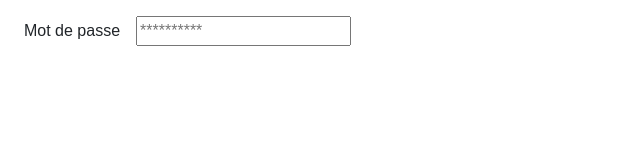
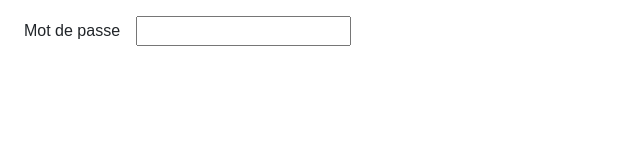
Before and after one commit to ilionel/BenchPass, a React (Create React App) app in the folder web/: page / in a window 1280 px wide. Shown: the top 160 px of the page, without its empty margins (0-640 px from the left). Built offline with nearby package versions, Linux system fonts and the light colour scheme; what @zxcvbn-ts/core would draw is missing.

Commit message:
[FIX] feedback

```diff
--- a/web/src/App.tsx
+++ b/web/src/App.tsx
@@ -21,7 +21,7 @@ zxcvbnOptions.setOptions(options)
 
 interface Indicator {
   score: number;
-  feedback: string;
+  feedback: any;
 }
 
 const App = () => {
@@ -50,7 +50,7 @@ const App = () => {
           type="password"
           onChange={(event) => setPassword(event.target.value)}
           value={password}
-          placeholder={"**********"}
+          placeholder={""}
         />
         {password !== "" && <Indicators score={score} />}
         {feedback && feedback.warning && feedback.warning.length > 0 && (
```
